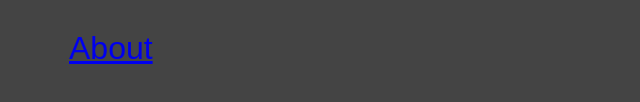
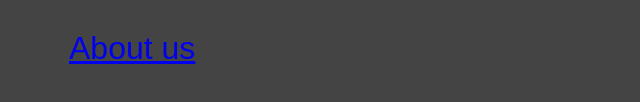
Before and after one commit to Rumspringa2024/Rumspringa2024.github.io, a plain HTML site: page index.html in a window 1280 px wide. Shown: the part 358-460 px from the top of the page, 246-886 px from the left. Drawn offline with Linux system fonts and the light colour scheme.

Commit message:
index.html updated from https://stackedit.io/

```diff
--- a/index.html
+++ b/index.html
@@ -76,10 +76,10 @@
           facts[Math.floor(Math.random() * facts.length)]
       }
     </script>
-    <a href="index.html">About
+    <a href="index.html">About us</a>
   </body>
 </html>
 
 <!--stackedit_data:
-eyJoaXN0b3J5IjpbMTM5NjA0MTY3XX0=
+eyJoaXN0b3J5IjpbMjQ2OTg0NTg5XX0=
 -->
```
